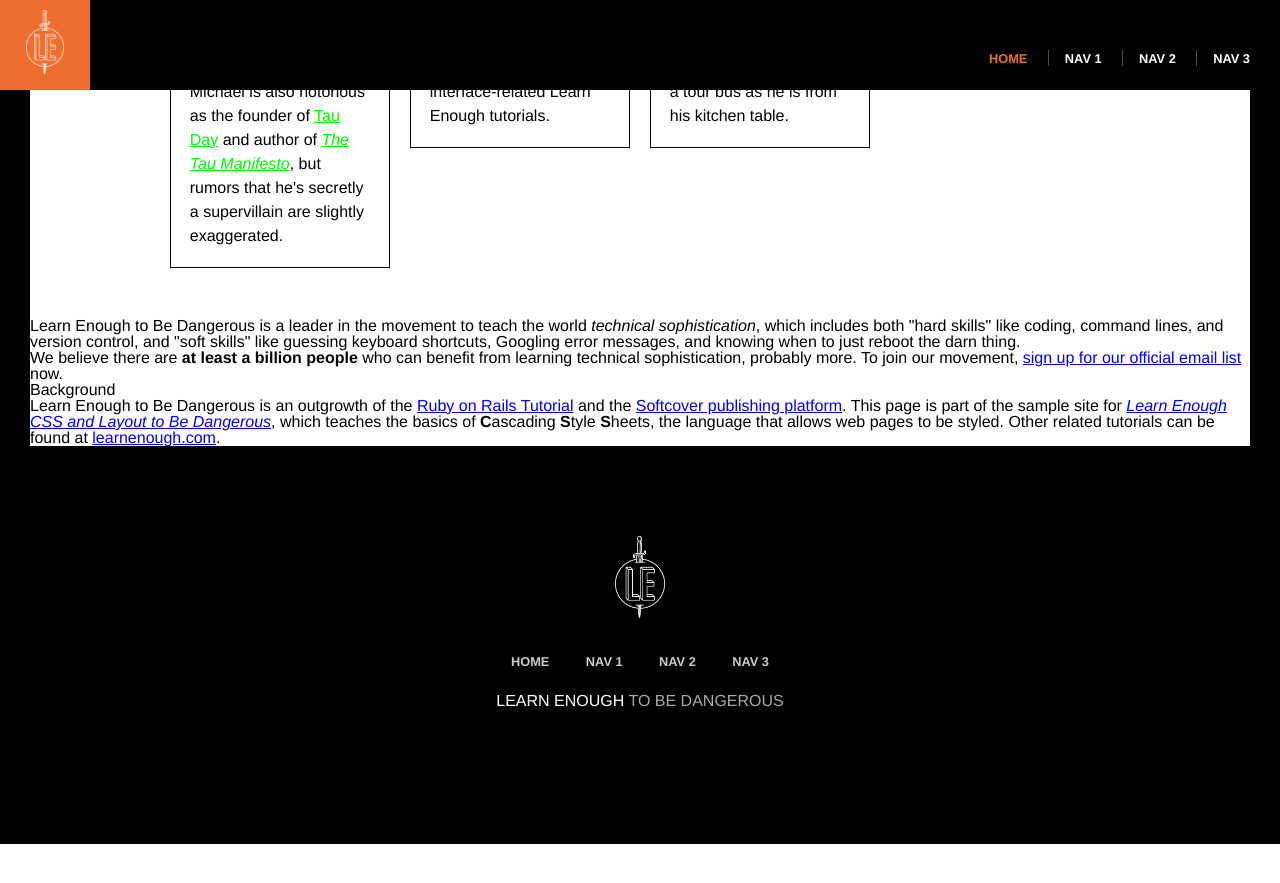
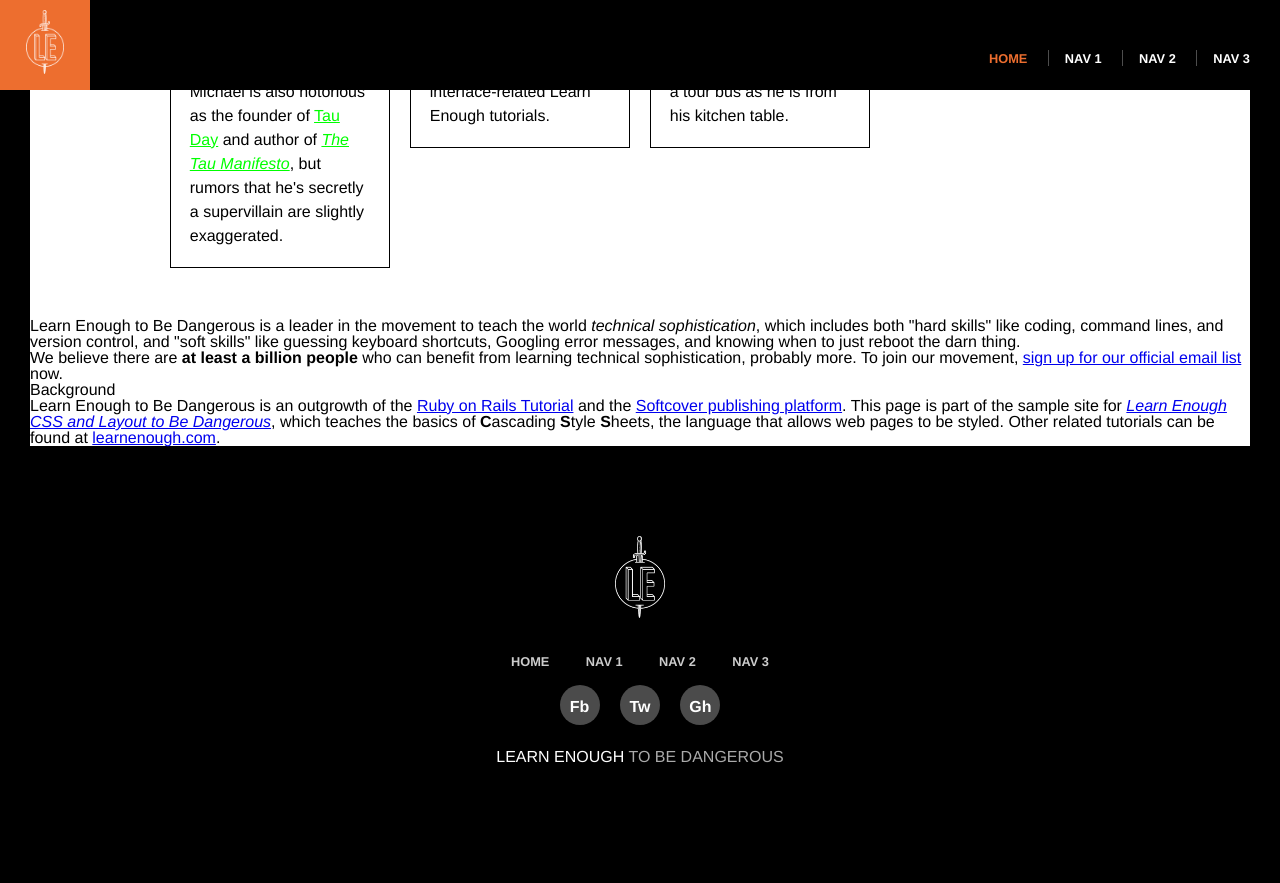
Before and after one commit to damar-wicaksono/damar-wicaksono-test.github.io, a Jekyll site: the page built from index.html, in a window 1280 px wide and 900 px high, scrolled down 967 px. Shown: the top 883 px of the window. Built offline with Jekyll 4.4.1, drawn with Linux system fonts in a browser that asks for light colours; before the commit the page ends 1811 px from its top, so only the background shows below that.

Commit message:
Refactor social links and put it also in the footer

```diff
--- a/_includes/footer.html
+++ b/_includes/footer.html
@@ -7,5 +7,8 @@
       {% include nav-links.html %}
     </ul>
   </nav>
+  <ul class="footer-social-list social-list">
+    {% include social-links.html %}
+  </ul>
   <h3>Learn enough <span>to Be Dangerous</span></h3>
 </footer>
--- /dev/null
+++ b/_includes/social-links.html
@@ -0,0 +1,9 @@
+<li>
+  <a href="http://example.com/" class="social-link">Fb</a>
+</li>
+<li>
+  <a href="http://example.com/" class="social-link">Tw</a>
+</li>
+<li>
+  <a href="http://example.com/" class="social-link">Gh</a>
+</li>
--- a/_layouts/default.html
+++ b/_layouts/default.html
@@ -7,15 +7,7 @@
     <div class="full-hero hero-home">
       <h1>I'm an h1</h1>
       <ul class="social-list">
-        <li>
-          <a href="http://example.com/" class="social-link">Fb</a>
-        </li>
-        <li>
-          <a href="http://example.com/" class="social-link">Tw</a>
-        </li>
-        <li>
-          <a href="http://example.com/" class="social-link">Gh</a>
-        </li>
+        {% include social-links.html %}
       </ul>
     </div>
 
--- a/css/main.css
+++ b/css/main.css
@@ -27,7 +27,7 @@
   color: #fff;
   position: fixed;
   width: 100%;
-  z-index: 1;
+  z-index: 99;
 }
 .header-nav {
   float: right;
@@ -103,6 +103,9 @@
 .footer-nav a {
   color: #ccc;
 }
+.footer-social-list {
+  margin-top: 1em;
+}
 
 /* HERO STYLES */
 .full-hero {
@@ -143,8 +146,6 @@
   list-style: none;
   padding: 0;
   text-align: center;
-  position: relative;
-  z-index: 40;
 }
 .social-list > li {
   display: inline-block;
```
